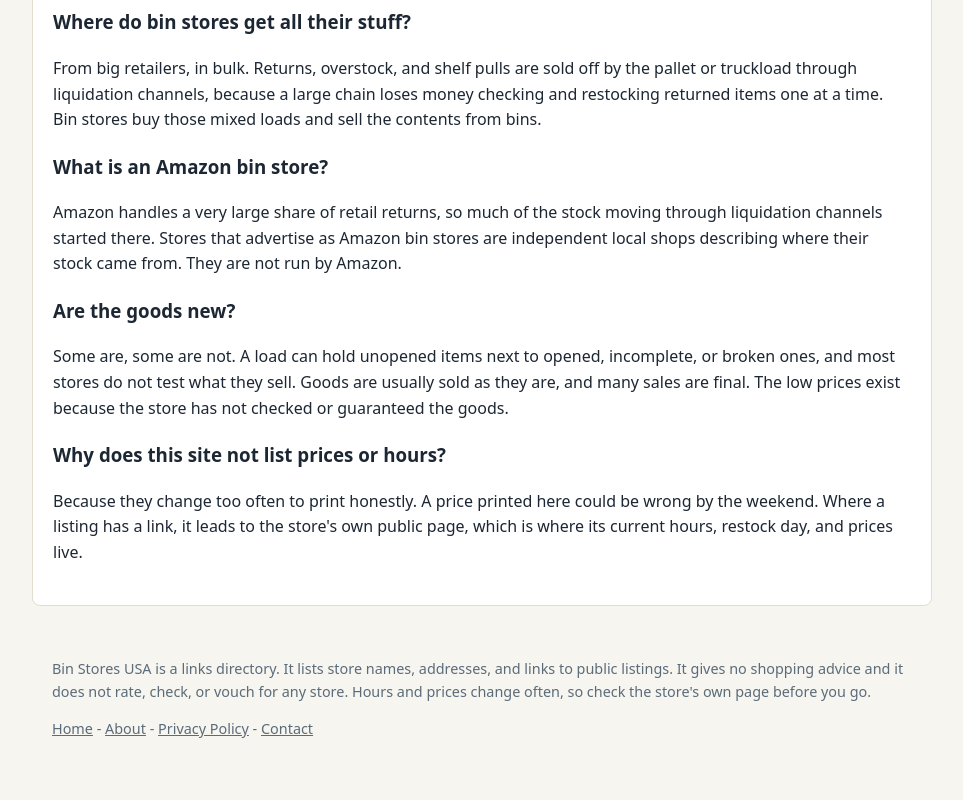
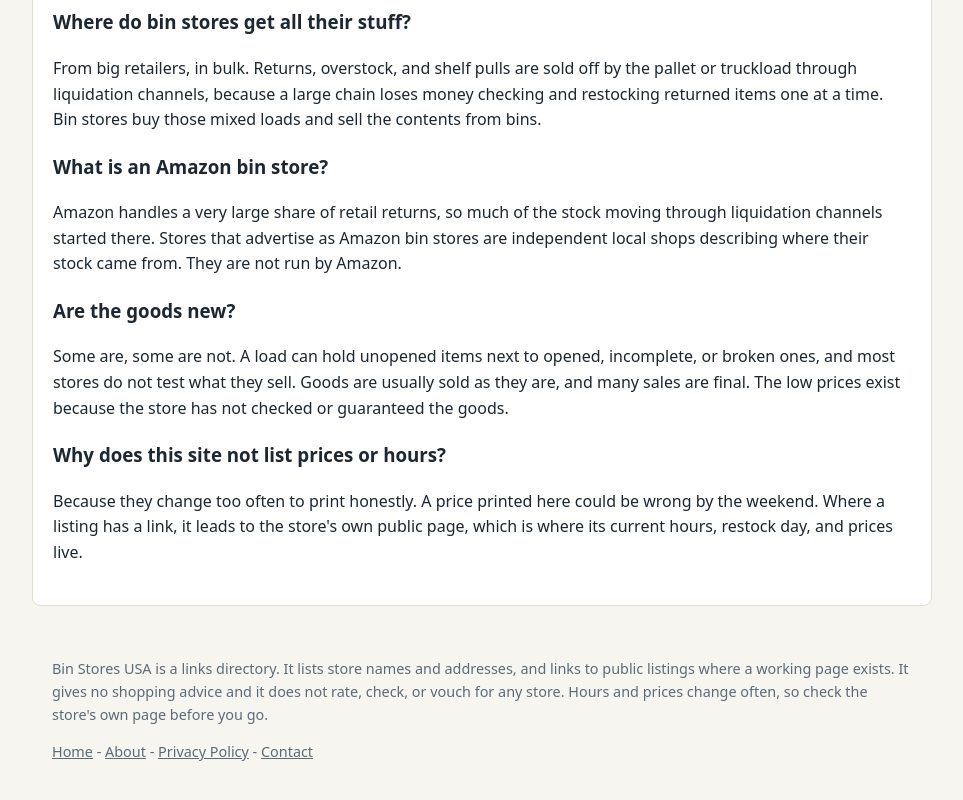
Before and after one commit to fyimail/binstoresusa, an Astro site: page / in a window 1280 px wide. Shown: the part 2183-2983 px from the top of the page, without its empty margins (158-1121 px from the left). Built offline with nearby package versions, Linux system fonts and the light colour scheme; Astro itself is replaced by a stand-in of ours.

Commit message:
Wording fix 3 of 4: honest link wording in the site footer

```diff
--- a/src/layouts/Layout.astro
+++ b/src/layouts/Layout.astro
@@ -69,7 +69,7 @@ const { title, description } = Astro.props;
     </main>
     <footer>
       <div class="wrap">
-        <p>Bin Stores USA is a links directory. It lists store names, addresses, and links to public listings. It gives no shopping advice and it does not rate, check, or vouch for any store. Hours and prices change often, so check the store's own page before you go.</p>
+        <p>Bin Stores USA is a links directory. It lists store names and addresses, and links to public listings where a working page exists. It gives no shopping advice and it does not rate, check, or vouch for any store. Hours and prices change often, so check the store's own page before you go.</p>
         <p><a href="/">Home</a> - <a href="/about/">About</a> - <a href="/privacy-policy/">Privacy Policy</a> - <a href="/contact/">Contact</a></p>
       </div>
     </footer>
```
